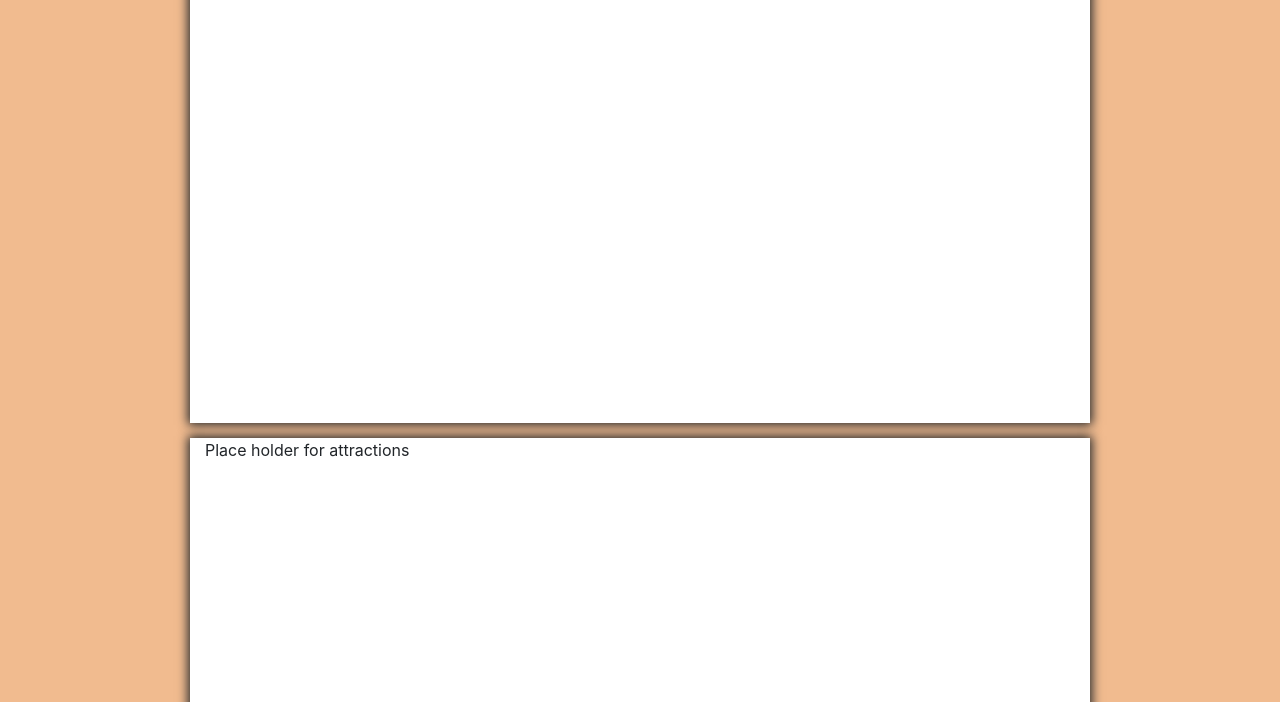
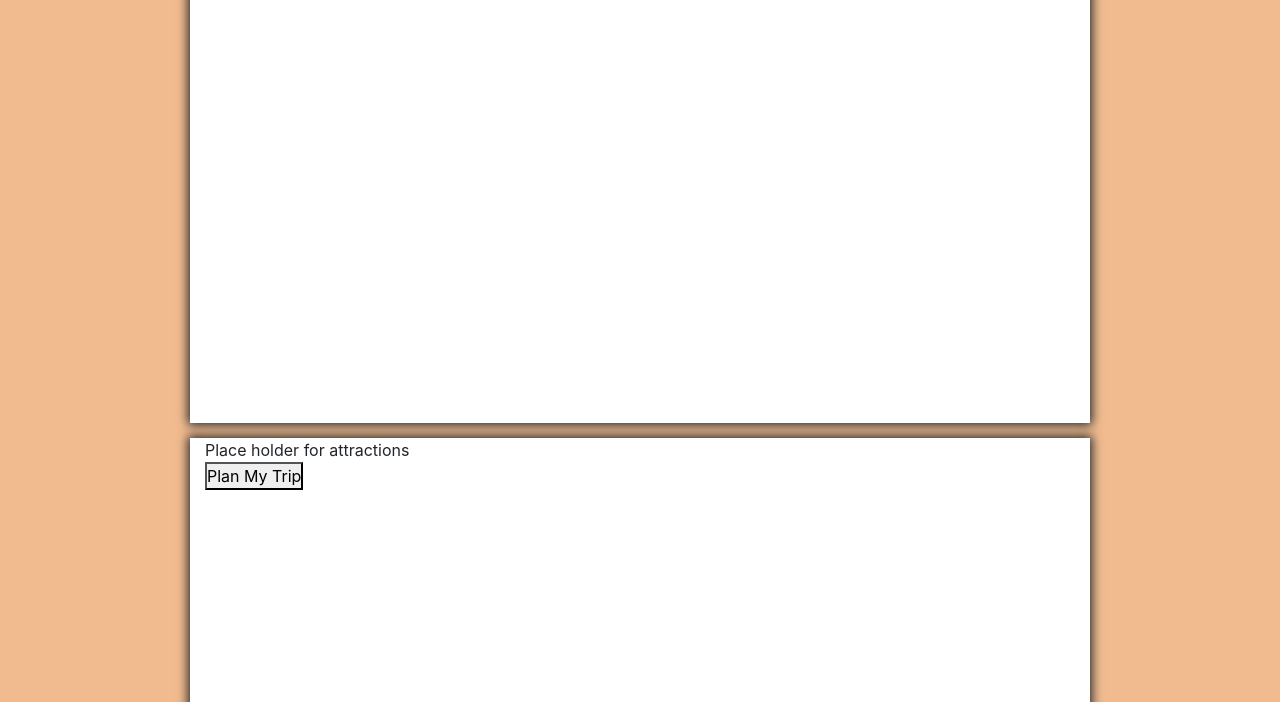
Before and after one commit to aaloksikand/California_Road_Trip_Planner, a plain HTML site: page index.html in a window 1280 px wide. Shown: the part 98-800 px from the top of the page. Drawn offline with nearby package versions, Linux system fonts and the light colour scheme.

Commit message:
added a plan my trip button

```diff
--- a/index.html
+++ b/index.html
@@ -26,7 +26,9 @@
 
     <div class="container">
       <div>Place holder for attractions</div>
+      <button>Plan My Trip</button>
     </div>
+
 
     <script src="https://cdnjs.cloudflare.com/ajax/libs/jquery/3.2.1/jquery.min.js"></script>
     <script src="https://cdnjs.cloudflare.com/ajax/libs/moment.js/2.24.0/moment.min.js"></script>
```
